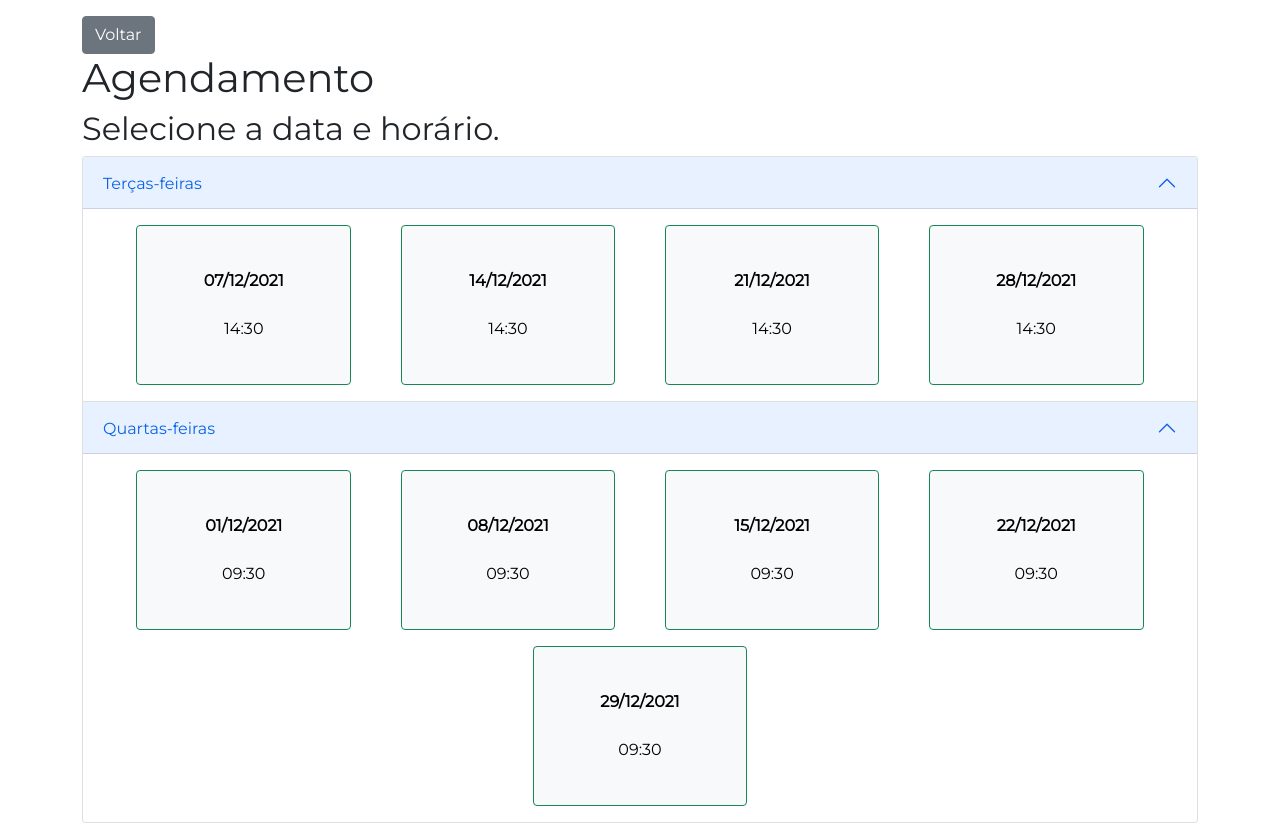
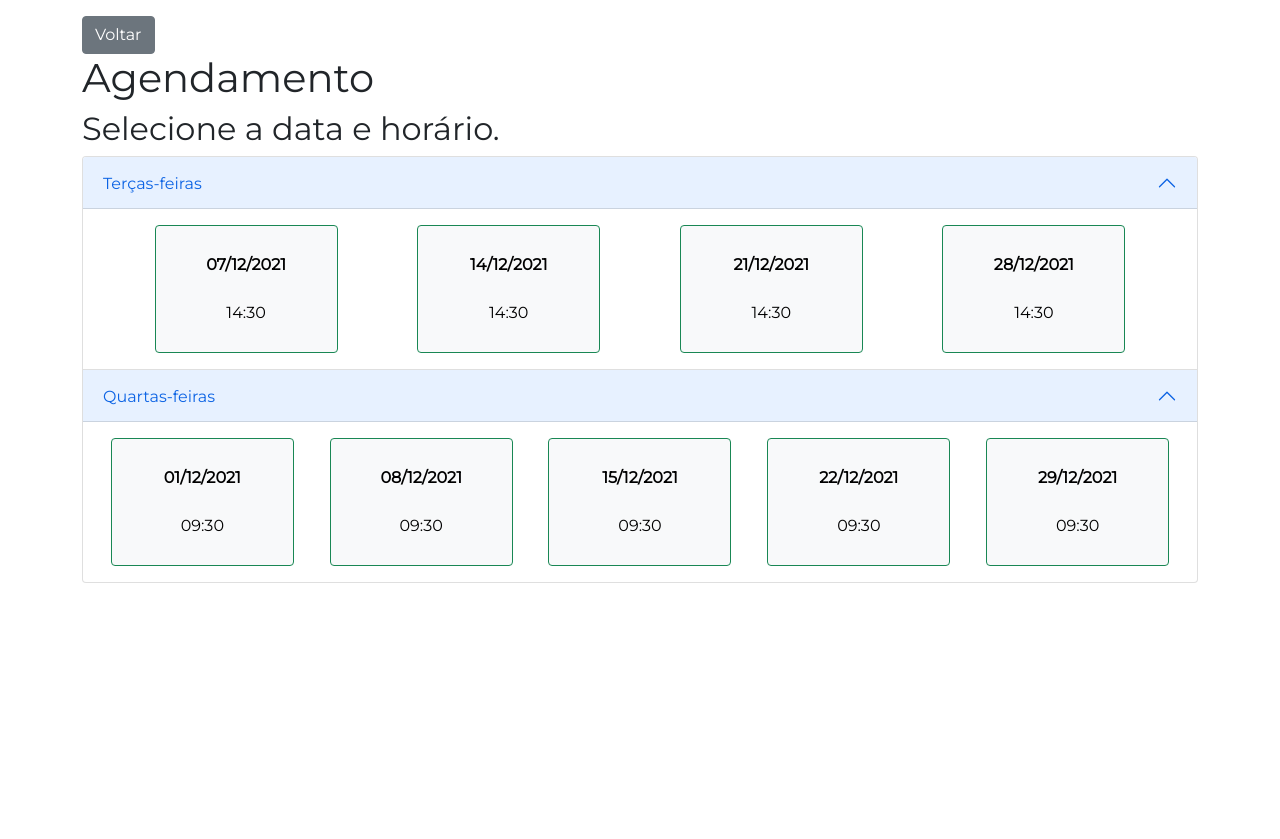
Before and after one commit to RickQs/santos-as-cegas, a Vue app: page /agendamento in a window 1280 px wide. After the commit the page ends 800 px from the top, so only its background shows below. Built offline with nearby package versions, Linux system fonts and the light colour scheme; what vue-the-mask would draw is missing.

Commit message:
refactor: ajustes estilização

```diff
--- a/src/views/Agendamento.vue
+++ b/src/views/Agendamento.vue
@@ -12,13 +12,13 @@
                 </h2>
                 <div :id="`panelsStayOpen-collapse${capitalizeString(weekday)}`" class="accordion-collapse collapse show" :aria-labelledby="`panelsStayOpen-heading${capitalizeString(weekday)}`">
                     <div class="accordion-body">
-                        <div class="d-flex justify-content-evenly flex-wrap gap-3">
-                            <router-link v-for="items in date" :key="items.id" to="views/cadastro" class="date-card d-flex flex-column justify-content-center btn btn-light border-success">
+                        <div class="row row-cols-3 row-cols-md-6 row-cols-lg-6 justify-content-evenly gap-3">
+                            <router-link v-for="item in date" :key="item.id" to="views/cadastro" class="date-card d-flex flex-column justify-content-center btn btn-light border-success">
                                 <span>
-                                    <strong>{{ items.date }}</strong>
+                                    <strong>{{ item.date }}</strong>
                                 </span>
                                 <br />
-                                <span>{{ items.hour }}</span>
+                                <span>{{ item.hour }}</span>
                             </router-link>
                         </div>
                     </div>
@@ -48,7 +48,6 @@ export default {
 
 <style scoped>
     .date-card {
-        width: 20%;
-        height: 20vh;
+        height: 8rem;
     }
 </style>
```
